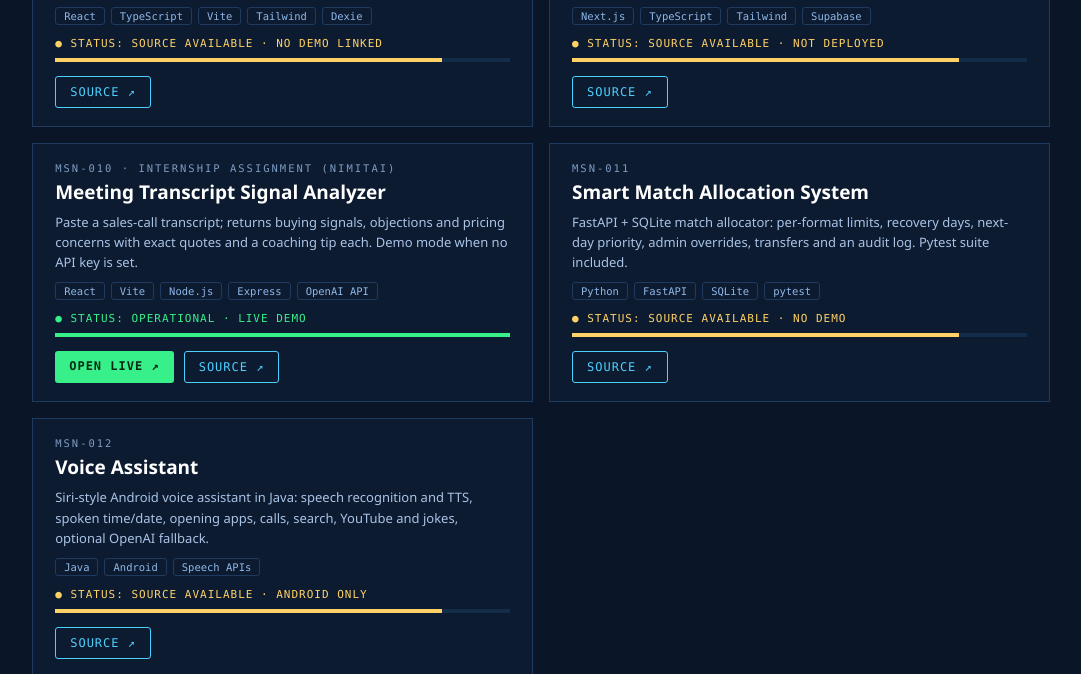
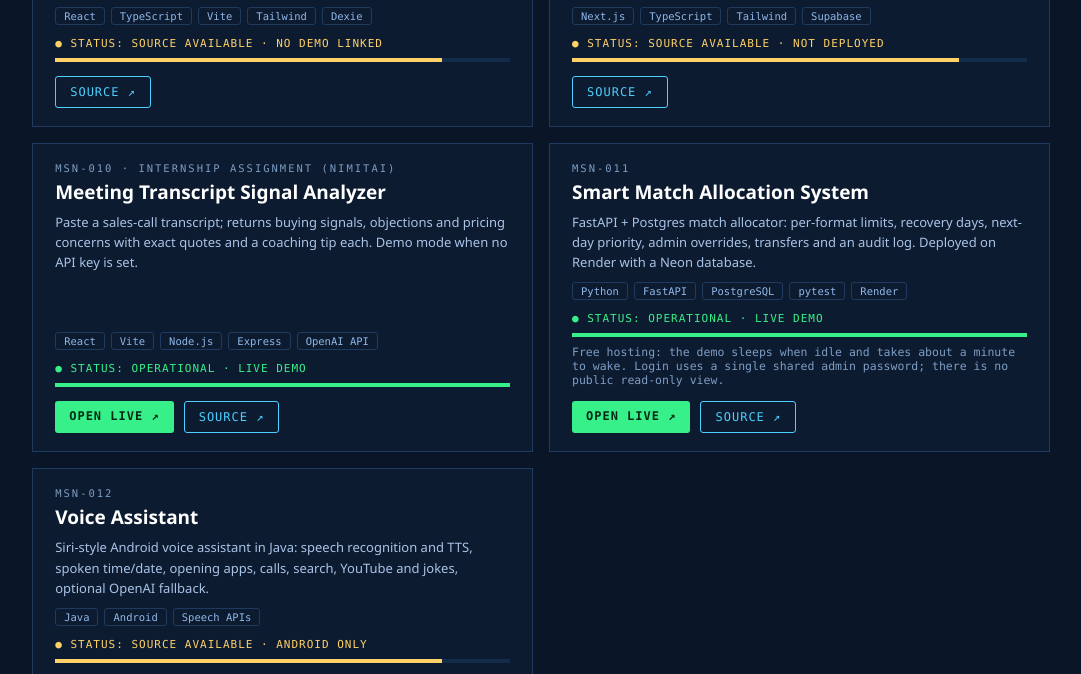
Before and after one commit to Abhisheksinghh23/portfolio-mission-control, a plain HTML site: page index.html in a window 1280 px wide. Shown: the part 2226-2900 px from the top of the page, without its empty margins (99-1180 px from the left). Drawn offline with Linux system fonts and the light colour scheme.

Commit message:
Update Smart Match Allocation System details

```diff
--- a/index.html
+++ b/index.html
@@ -188,9 +188,10 @@ const MORE=[
  {name:'Meeting Transcript Signal Analyzer',id:'MSN-010 · INTERNSHIP ASSIGNMENT (NIMITAI)',stat:'op',statText:'● STATUS: OPERATIONAL · LIVE DEMO',fill:100,fillColor:'#38f08a',
   desc:'Paste a sales-call transcript; returns buying signals, objections and pricing concerns with exact quotes and a coaching tip each. Demo mode when no API key is set.',
   chips:['React','Vite','Node.js','Express','OpenAI API'],live:'https://nimitai.vercel.app',code:'https://github.com/Abhisheksinghh23/nimitai'},
- {name:'Smart Match Allocation System',id:'MSN-011',stat:'cd',statText:'● STATUS: SOURCE AVAILABLE · NO DEMO',fill:85,fillColor:'#ffd166',
-  desc:'FastAPI + SQLite match allocator: per-format limits, recovery days, next-day priority, admin overrides, transfers and an audit log. Pytest suite included.',
-  chips:['Python','FastAPI','SQLite','pytest'],live:null,code:'https://github.com/Abhisheksinghh23/schedule_generator'},
+ {name:'Smart Match Allocation System',id:'MSN-011',stat:'op',statText:'● STATUS: OPERATIONAL · LIVE DEMO',fill:100,fillColor:'#38f08a',
+  desc:'FastAPI + Postgres match allocator: per-format limits, recovery days, next-day priority, admin overrides, transfers and an audit log. Deployed on Render with a Neon database.',
+  chips:['Python','FastAPI','PostgreSQL','pytest','Render'],live:'https://smart-match-allocation.onrender.com',code:'https://github.com/Abhisheksinghh23/schedule_generator',
+  note:'Free hosting: the demo sleeps when idle and takes about a minute to wake. Login uses a single shared admin password; there is no public read-only view.'},
  {name:'Voice Assistant',id:'MSN-012',stat:'cd',statText:'● STATUS: SOURCE AVAILABLE · ANDROID ONLY',fill:85,fillColor:'#ffd166',
   desc:'Siri-style Android voice assistant in Java: speech recognition and TTS, spoken time/date, opening apps, calls, search, YouTube and jokes, optional OpenAI fallback.',
   chips:['Java','Android','Speech APIs'],live:null,code:'https://github.com/Abhisheksinghh23/VoiceAssistant'},
```
